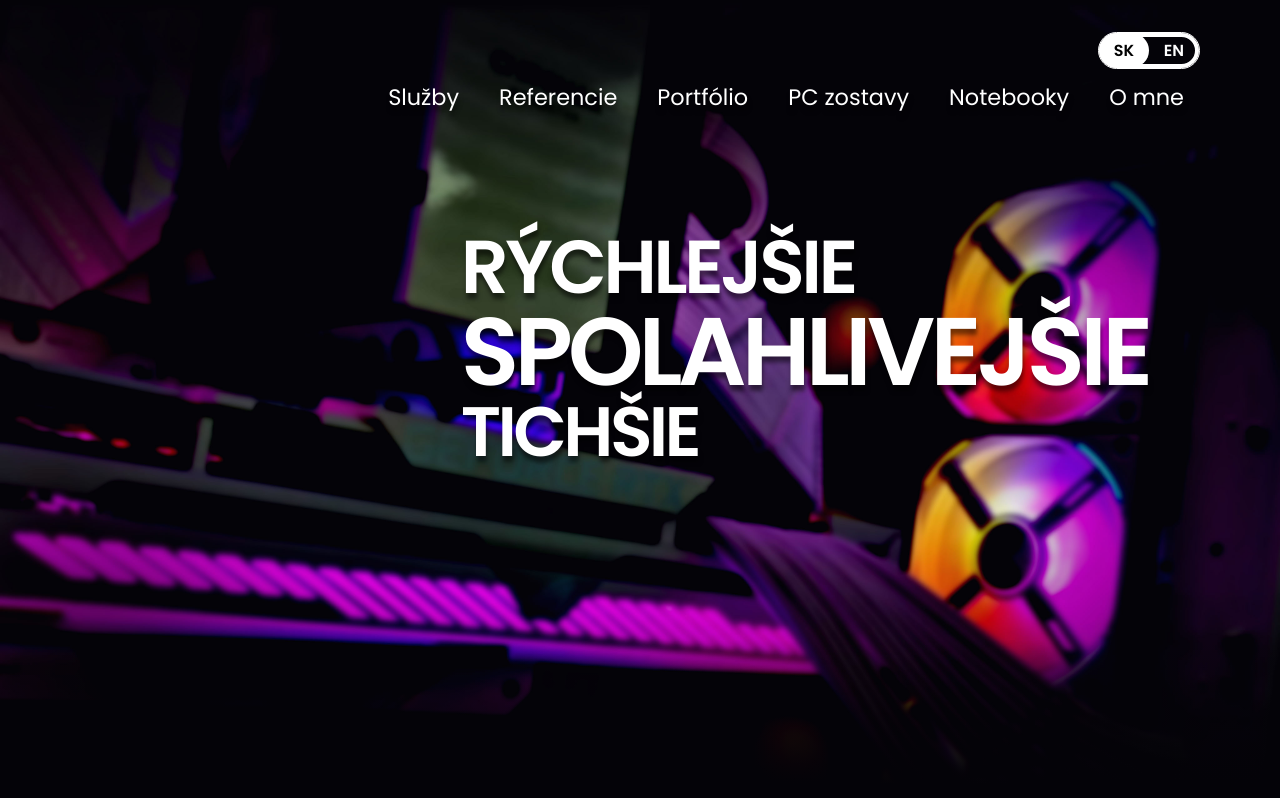
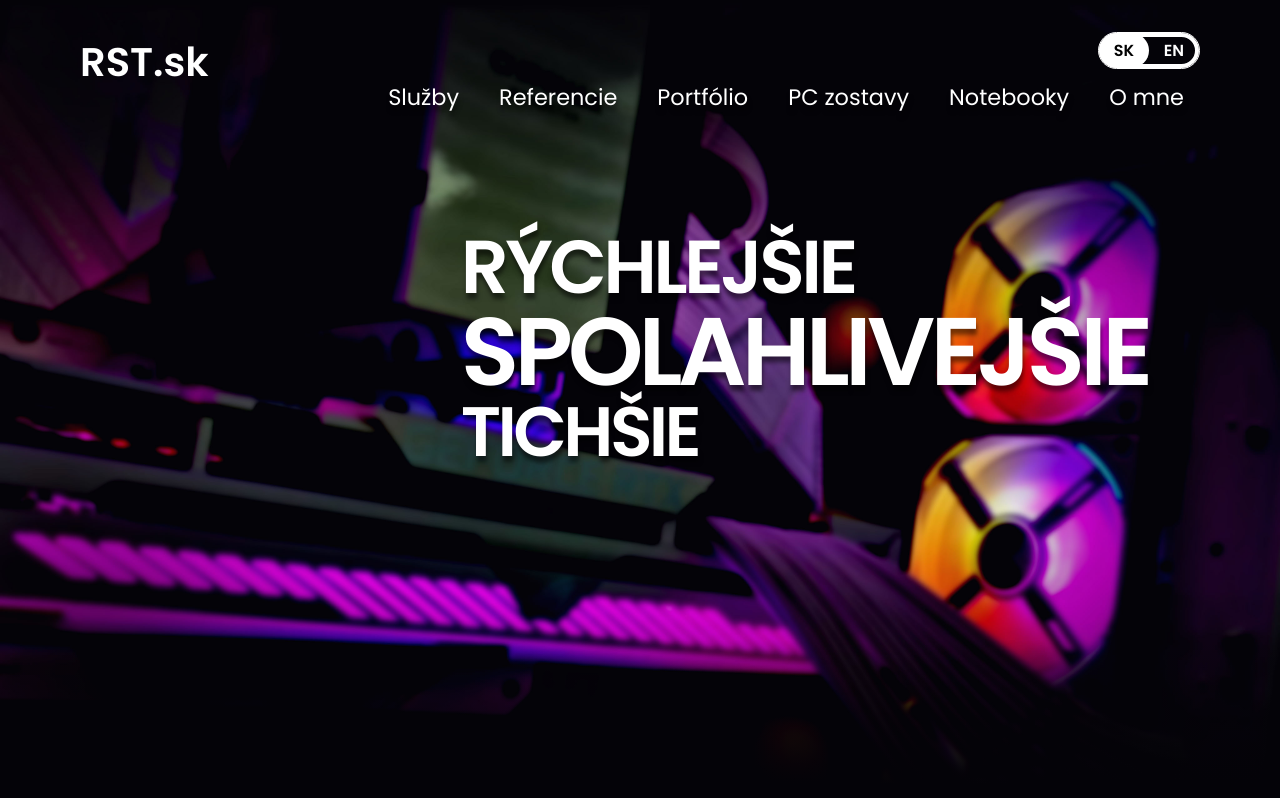
Before and after one commit to diana2482/RST, a Vue app: page / in a window 1280 px wide. Shown: the top 798 px of the page. Built offline with nearby package versions, Linux system fonts and the light colour scheme.

Commit message:
added logo to navbar

```diff
--- a/src/App.vue
+++ b/src/App.vue
@@ -39,11 +39,9 @@ body {
   scrollbar-width: none;
   /* Firefox */
 }
-
 body::-webkit-scrollbar {
   display: none;
 }
-
 a {
   text-decoration: none;
   cursor: pointer;
--- a/src/components/NavigationBar.vue
+++ b/src/components/NavigationBar.vue
@@ -1,5 +1,8 @@
 <template>
+    <router-link :to="{ name: 'MainPage' }" class="main-logo">RST.sk</router-link>
+
     <LanguageSwitcher class="lang-switcher" />
+
     <div class="main-header">
         <div class="navigation">
             <!-- Reroute to MainPage and go to anchor with id #services -->
@@ -49,10 +52,19 @@ export default {
     font-style: normal;
     font-weight: 500;
 }
+.main-logo {
+    color: #FFF;
+    position: fixed;
+    left: 5rem;
+    top: 2rem;
+    font-size: 2.5rem;
+    font-weight: 600;
+    z-index: 1001;
+}
 .lang-switcher {
     position: fixed;
-    right: 5rem; /* Adjust as needed for your layout */
-    top: 2rem; /* Adjust as needed for your layout */
-    z-index: 1001; /* Ensure it's above the .main-header */
+    right: 5rem;
+    top: 2rem;
+    z-index: 1001;
 }
 </style>
```
